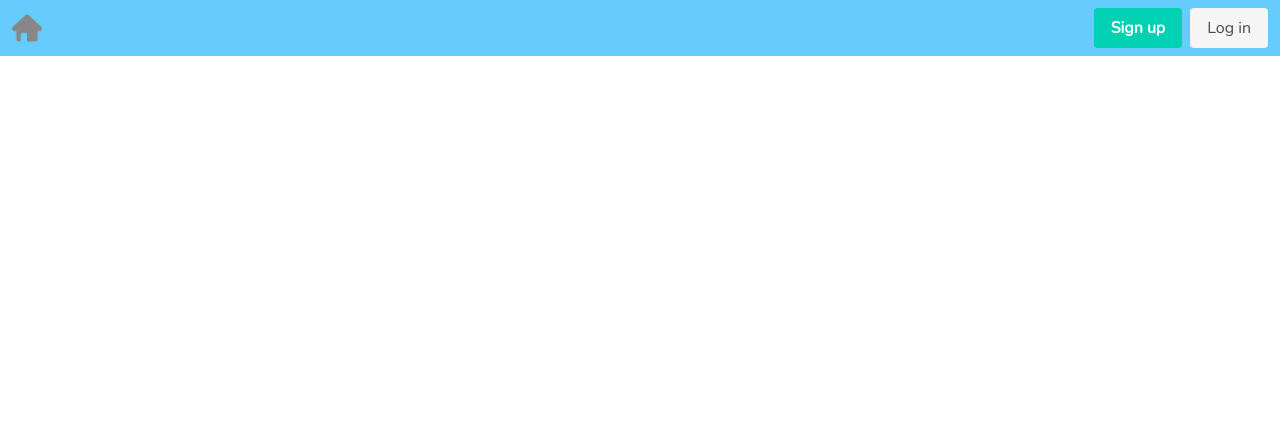
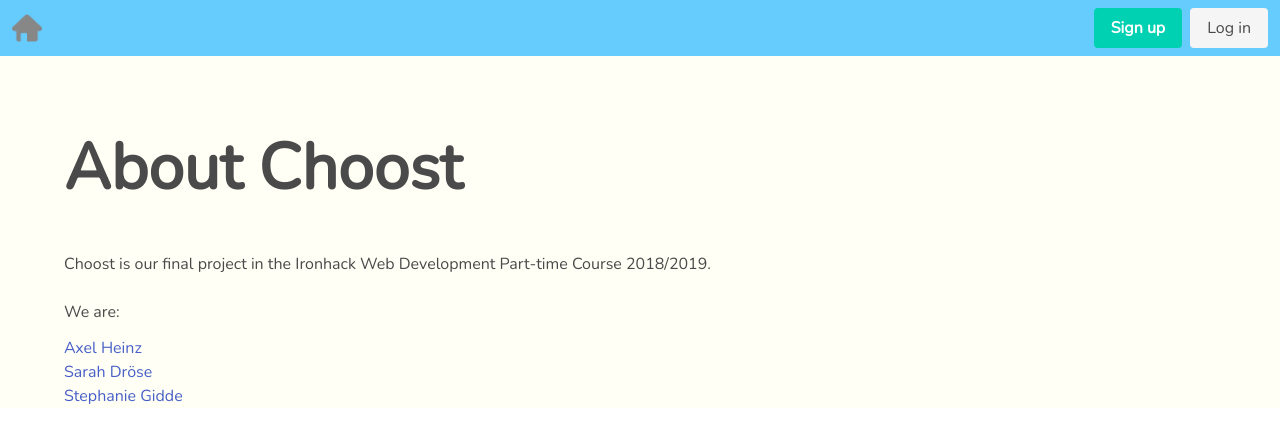
Before and after one commit to StephGidde/choost, a React (Create React App) app in the folder client/: page /about in a window 1280 px wide. Shown: the top 442 px of the page. Built offline with nearby package versions, Linux system fonts and the light colour scheme; no server answers.

Commit message:
first draft of about page

```diff
--- a/client/src/App.css
+++ b/client/src/App.css
@@ -316,7 +316,7 @@
   margin-bottom: 1rem;
   color: rgb(102, 204, 252);
 }
-.selectedIcon i{
+.selectedIcon i {
   font-size: 30px;
   letter-spacing: 1rem;
   margin-bottom: 1rem;
@@ -335,7 +335,6 @@
   margin-bottom: 1rem;
   color: grey;
 } */
-
 
 .playlist {
   margin: 5vw;
@@ -360,3 +359,38 @@
 .videoThumbnails {
   height: 8vw;
 }
+
+.app-footer {
+  margin-top: 5vh;
+  height: 10vh;
+  width: 100%;
+  background-color: #1bece1;
+  font-family: "Nunito", sans-serif;
+  text-align: center;
+  padding: 4vh;
+  font-size: 100%;
+  font-weight: bold;
+}
+
+.app-footer-link {
+  color: white;
+}
+
+.app-footer p:hover {
+  color: black;
+}
+
+.about {
+  margin: 5vw;
+  font-family: "Nunito", sans-serif;
+}
+
+.about-heading {
+  font-weight: bold;
+  font-size: 5vw;
+  margin-bottom: 3vh;
+}
+
+.about-descr {
+  line-height: 3;
+}
--- a/client/src/App.js
+++ b/client/src/App.js
@@ -2,6 +2,7 @@ import React, { Component } from "react";
 import "./App.css";
 import Navbar from "./components/Navbar";
 import Home from "./components/Home";
+import About from "./components/About";
 import Signup from "./components/auth/Signup";
 import Login from "./components/auth/Login";
 import AuthService from "./components/auth/auth-service";
@@ -71,6 +72,7 @@ class App extends Component {
               path="/login"
               render={() => <Login getUser={this.getTheUser} />}
             />
+            <Route exact path="/about" render={() => <About />} />
           </Switch>
         </div>
       );
--- /dev/null
+++ b/client/src/components/About.js
@@ -0,0 +1,35 @@
+import React from "react";
+import Navbar from "./Navbar";
+// import { Link } from "react-router-dom";
+
+const About = () => {
+  return (
+    <div className="about">
+      <h1 className="about-heading">About Choost</h1>
+      <p className="about-descr">
+        Choost is our final project in the Ironhack Web Development Part-time
+        Course 2018/2019. <br />
+        We are:
+      </p>
+      <ul className="about-names">
+        <li>
+          <a href="https://www.linkedin.com/in/axel-heinz-0389548/">
+            Axel Heinz
+          </a>
+        </li>
+        <li>
+          <a href="https://www.linkedin.com/in/sarah-d-88013314b/">
+            Sarah Dröse
+          </a>
+        </li>
+        <li>
+          <a href="https://www.linkedin.com/in/stephaniegidde/">
+            Stephanie Gidde
+          </a>
+        </li>
+      </ul>
+    </div>
+  );
+};
+
+export default About;
--- /dev/null
+++ b/client/src/components/Footer.js
@@ -0,0 +1,14 @@
+import React from "react";
+import { Link } from "react-router-dom";
+
+const Footer = () => {
+  return (
+    <div className="app-footer">
+      <Link to="/about" className="app-footer-link">
+        <p>About Choost</p>
+      </Link>
+    </div>
+  );
+};
+
+export default Footer;
--- a/client/src/components/Home.js
+++ b/client/src/components/Home.js
@@ -7,6 +7,7 @@ import SearchFilter from "./SearchFilter";
 import UserPlaylist from "./UserPlaylist";
 import PlaylistPlayer from "./PlaylistPlayer";
 import bulmaDivider from "bulma-divider";
+import Footer from "./Footer";
 
 class Home extends Component {
   constructor(props) {
@@ -79,7 +80,10 @@ class Home extends Component {
           <div className="is-divider" data-content="OR" />
           <div className="category-title-container">Choose a category:</div>
         </div>
-        <Categories onSearch={this.searchFunction} userInSession={this.props.userInSession}/>
+        <Categories
+          onSearch={this.searchFunction}
+          userInSession={this.props.userInSession}
+        />
 
         {this.props.userInSession && (
           <UserPlaylist
@@ -87,6 +91,7 @@ class Home extends Component {
             playlisthandler={this.playlisthandler}
           />
         )}
+        <Footer />
       </div>
     );
   }
--- a/client/src/components/PlaylistPlayer.js
+++ b/client/src/components/PlaylistPlayer.js
@@ -1,7 +1,6 @@
 import React, { Component } from "react";
 import "../App.css";
 import _ from "lodash";
-// import axios from "axios";
 import Spinner from "./Spinner";
 import PlayerBar from "./PlayerBar";
 require("dotenv").config();
```
